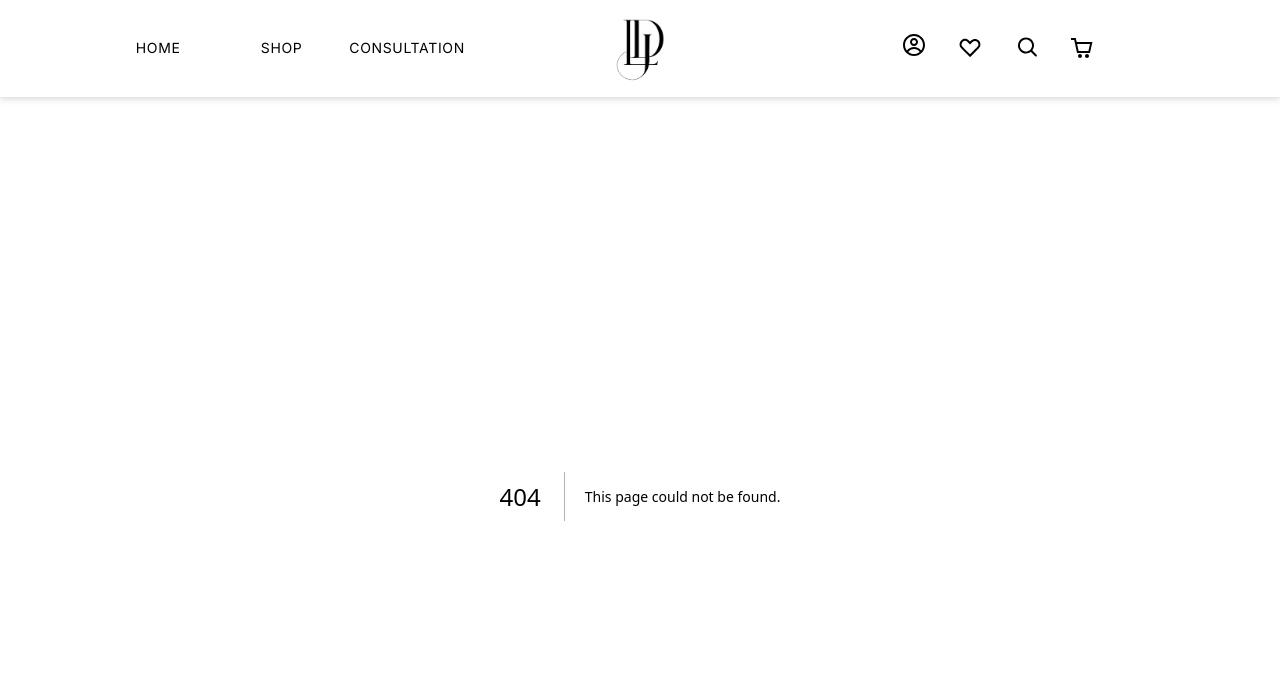
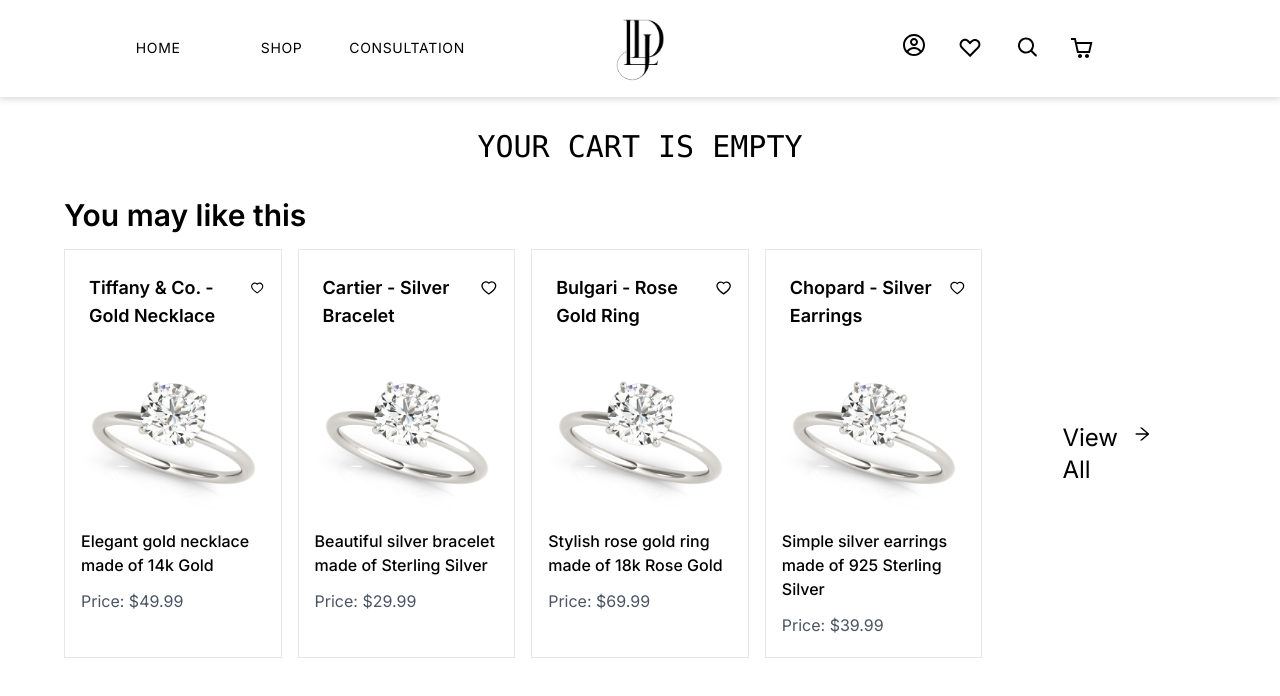
Before and after one commit to Parth-Prajapati18/Parth-ShoppingApp, a Next.js app in the folder ecommerceapp/: page /cart in a window 1280 px wide. Before the commit this address had no page. Shown: the top 696 px of the page. Built offline with nearby package versions, Linux system fonts and the light colour scheme.

Commit message:
Cart Page

```diff
--- /dev/null
+++ b/ecommerceapp/app/cart/page.js
@@ -0,0 +1,141 @@
+/* eslint-disable @next/next/no-img-element */
+/* eslint-disable react-hooks/rules-of-hooks */
+'use client'
+import { globalContext } from '@/app/globals/context';
+import products from '../shop/data';
+import { useContext } from 'react';
+import Link from 'next/link';
+import { AiOutlineHeart, AiFillHeart, AiOutlineArrowRight } from 'react-icons/ai';
+
+
+function cart() {
+    const { wishList, addToWishList, removeToWishList, removeToCart, cartAry, removeAllCart } = useContext(globalContext);
+
+    if (cartAry.length === 0) {
+        return (
+            <div>
+                <h2 className='my-3 mx-1 md:mt-8 md:mb-3 text-lg md:text-3xl font-medium uppercase text-center font-mono overflow-hidden'>
+                    Your cart is empty
+                </h2>
+
+                <div className='px-4 md:px-16 mt-8'>
+                    <h1 className='text-2xl md:text-3xl font-semibold mb-1 mt-2'>You may like this </h1>
+                    <div className='grid md:grid-cols-3 xl:grid-cols-5 mt-4 gap-4'>
+                        {products.slice(0, 4).map(relatedProduct => (
+                            <div key={relatedProduct.id} className='border p-4'>
+                                <div className='flex justify-between text-lg'>
+                                    <h3 className='font-semibold p-2'>{relatedProduct.company} - {relatedProduct.productName}</h3>
+                                    {
+                                        wishList.includes(relatedProduct.id) ?
+                                            <AiFillHeart className='mt-2.5 fill-red-500 text-2xl' onClick={() => removeToWishList(relatedProduct.id)} />
+                                            :
+                                            <AiOutlineHeart className='mt-2.5 text-2xl' onClick={() => addToWishList(relatedProduct.id)} />
+                                    }
+                                </div>
+                                <Link href={`/productDecp/${relatedProduct.id}`} className='hover:underline'>
+                                    <div className='aspect-w-3 aspect-h-4'>
+                                        <img
+                                            src={relatedProduct.src}
+                                            alt={relatedProduct.productName}
+                                            className='object-cover w-full h-full hover:scale-105'
+                                        />
+                                    </div>
+                                    <p className='font-medium py-2 '>{relatedProduct.shortDescription}</p>
+                                </Link>
+                                <p className='text-gray-600 py-1'>Price: ${relatedProduct.price}</p>
+                            </div>
+                        ))}
+                        <div className='flex items-center justify-left px-16'>
+                            <Link href='/shop' className='text-2xl hover:text-blue-700 hover:scale-110 flex flex-row'>
+                                View All <AiOutlineArrowRight />
+                            </Link>
+                        </div>
+                    </div>
+                </div>
+
+
+            </div>
+        )
+    }
+
+    const calculateTotal = () => {
+        let total = 0;
+        cartAry.forEach(cartItem => {
+            const product = products.find(p => p.id === cartItem);
+            total += product.price;
+        });
+        return total;
+    };
+
+    const calculateTax = total => {
+        const taxRate = 0.13; // 13%
+        return total * taxRate;
+    };
+
+    const placeOrder = () => {
+        // Implement your logic to place an order
+        console.log('Placing order...');
+    };
+
+
+    return (
+        <div className='px-4 md:px-16 mt-8'>
+            <h2 className='text-2xl md:text-3xl font-semibold mb-1 mt-2'>Your Cart</h2>
+            <div className='grid md:grid-cols-1 mt-4 gap-4'>
+                {cartAry.map(cartItem => {
+                    const product = products.find(p => p.id === cartItem);
+                    return (
+                        <div key={product.id} className='border p-4'>
+                            <div className='flex justify-between items-center'>
+                                <div className='flex items-center'>
+                                    <img
+                                        src='/assets/jewellery.jpeg'
+                                        alt='Img 1'
+                                        className='object-cover w-16 h-16 mr-4'
+                                    />
+                                    <h3 className='font-semibold'>{product.productName}</h3>
+                                </div>
+                                <button
+                                    className='mt-2.5 text-2xl'
+                                    onClick={() => removeToCart(cartItem.id)}
+                                >
+                                    Remove
+                                </button>
+                            </div>
+                            <p className='text-gray-600 py-1'>Price: ${product.price}</p>
+                            {/* Display other cart item details like quantity */}
+                            {/* ... */}
+                        </div>
+                    );
+                })}
+            </div>
+            <div className='mt-6'>
+                <div className='flex justify-between'>
+                    <p className='font-semibold'>Subtotal:</p>
+                    <p>${calculateTotal().toFixed(2)}</p>
+                </div>
+                <div className='flex justify-between'>
+                    <p className='font-semibold'>Tax (13%):</p>
+                    <p>${calculateTax(calculateTotal()).toFixed(2)}</p>
+                </div>
+                <div className='flex justify-between mt-2'>
+                    <p className='font-semibold'>Total:</p>
+                    <p>${(calculateTotal() + calculateTax(calculateTotal())).toFixed(2)}</p>
+                </div>
+                <button
+                    className='mt-6 bg-blue-500 text-white py-2 px-4 rounded hover:bg-blue-600'
+                    onClick={placeOrder}
+                >
+                    Place Order
+                </button>
+            </div>
+            <div className='flex items-center justify-left px-16 mt-4'>
+                <Link href='/shop' className='text-2xl hover:text-blue-700 hover:scale-110 flex flex-row'>
+                    Continue Shopping <AiOutlineArrowRight />
+                </Link>
+            </div>
+        </div>
+    );
+}
+
+export default cart
--- a/ecommerceapp/app/components/Navbar/page.js
+++ b/ecommerceapp/app/components/Navbar/page.js
@@ -77,7 +77,7 @@
                     <div className="h-px bg-gray-100 w-full"></div>
                     <button className="w-full hover:text-teal-500 text-primary" href="/wishlist">Wishlist</button>
                     <div className="h-px bg-gray-100 w-full"></div>
-                    <button className="w-full hover:text-teal-500 text-primary" href="/">Cart</button>
+                    <button className="w-full hover:text-teal-500 text-primary" href="/cart">Cart</button>
                     <div className="h-px bg-gray-100 w-full"></div>
 
                     <button className="w-full hover:text-teal-500 text-primary" href="/">Contact Us</button>
@@ -135,7 +135,7 @@
 
                     <Link  className="text-black font-extralight hover:text-teal-500 duration-200 ease-in-out transition-colors text-3xl md:text-2xl" title="Wishlist" href="/wishlist"><CgHeart /></Link>
                     <Link  className="text-black font-extralight hover:text-teal-500 duration-200 ease-in-out transition-colors text-3xl md:text-2xl" title="CgSearch" href="/"><CgSearch /></Link>
-                    <Link  className="text-black font-extralight hover:text-teal-500 duration-200 ease-in-out transition-colors text-3xl md:text-2xl" title="Wishlist"href="/"><CgShoppingCart /></Link>
+                    <Link  className="text-black font-extralight hover:text-teal-500 duration-200 ease-in-out transition-colors text-3xl md:text-2xl" title="Wishlist"href="/cart"><CgShoppingCart /></Link>
                 </div>
             </div>
 
--- a/ecommerceapp/app/productDecp/[productId]/page.js
+++ b/ecommerceapp/app/productDecp/[productId]/page.js
@@ -5,12 +5,12 @@
 import products from '../../shop/data';
 import Image from 'next/image';
 import Link from 'next/link';
-import { AiOutlineHeart,AiFillHeart, AiOutlineArrowRight } from 'react-icons/ai';
+import { AiOutlineHeart, AiFillHeart, AiOutlineArrowRight } from 'react-icons/ai';
 import { globalContext } from '@/app/globals/context'
 
 const ProductDetail = ({ params }) => {
 
-  const {wishList, addToWishList, removeToWishList} = useContext(globalContext);
+  const { wishList, addToWishList, removeToWishList, addToCart, removeToCart, cartAry } = useContext(globalContext);
   const product = products.find(p => p.id == params.productId);
 
   if (!product) {
@@ -73,9 +73,18 @@
                 </button>
 
             }
-          <button className='px-4 py-2 bg-black font-semibold text-white border'>
+
+            {
+              cartAry.includes(product.id) ?
+                <button className='px-4 py-2 bg-black italic font-semibold text-white border' onClick={() => removeToCart(product.id)}>
+                  Remove from Cart
+                </button>
+                :
+                <button className='px-4 py-2 bg-black font-semibold text-white border' onClick={() => addToCart(product.id)}>
                   Add to Cart
                 </button>
+            }
+
             <button className='px-4 py-2 bg-white font-semibold border border-black'>
               Schedule An Appointment (Consultation)
             </button>
@@ -94,9 +103,9 @@
                 <h3 className='font-semibold p-2'>{relatedProduct.company} - {relatedProduct.productName}</h3>
                 {
                   wishList.includes(relatedProduct.id) ?
-              <AiFillHeart className='mt-2.5 fill-red-500 text-2xl' onClick={() => removeToWishList(relatedProduct.id)}/>
+                    <AiFillHeart className='mt-2.5 fill-red-500 text-2xl' onClick={() => removeToWishList(relatedProduct.id)} />
                     :
-              <AiOutlineHeart className='mt-2.5 text-2xl' onClick={() => addToWishList(relatedProduct.id)  } />
+                    <AiOutlineHeart className='mt-2.5 text-2xl' onClick={() => addToWishList(relatedProduct.id)} />
                 }
               </div>
               <Link href={`/productDecp/${relatedProduct.id}`} className='hover:underline'>
```
Lines whose indentation alone changed are shown as unchanged.
